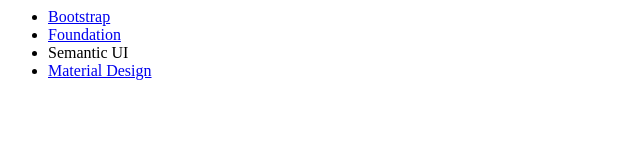
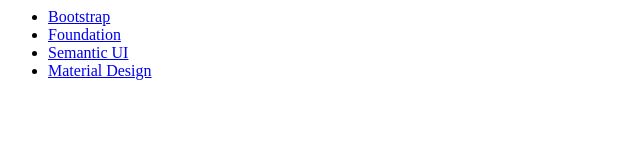
Before and after one commit to margielm/ui-frameworks, a website: page src/index.html in a window 1280 px wide. Shown: the full height of the page, 0-640 px from the left. Drawn offline with Linux system fonts and the light colour scheme.

Commit message:
update link to semantic

```diff
--- a/src/index.html
+++ b/src/index.html
@@ -4,7 +4,7 @@
 <ul>
     <li><a href="bootstrap/index.html">Bootstrap</a></li>
     <li><a href="foundation/index.html">Foundation</a></li>
-    <li>Semantic UI</li>
+    <li><a href="semantic-ui/index.html">Semantic UI</a></li>
     <li><a href="material/index.html">Material Design</a></li>
 </ul>
 </body>
```
